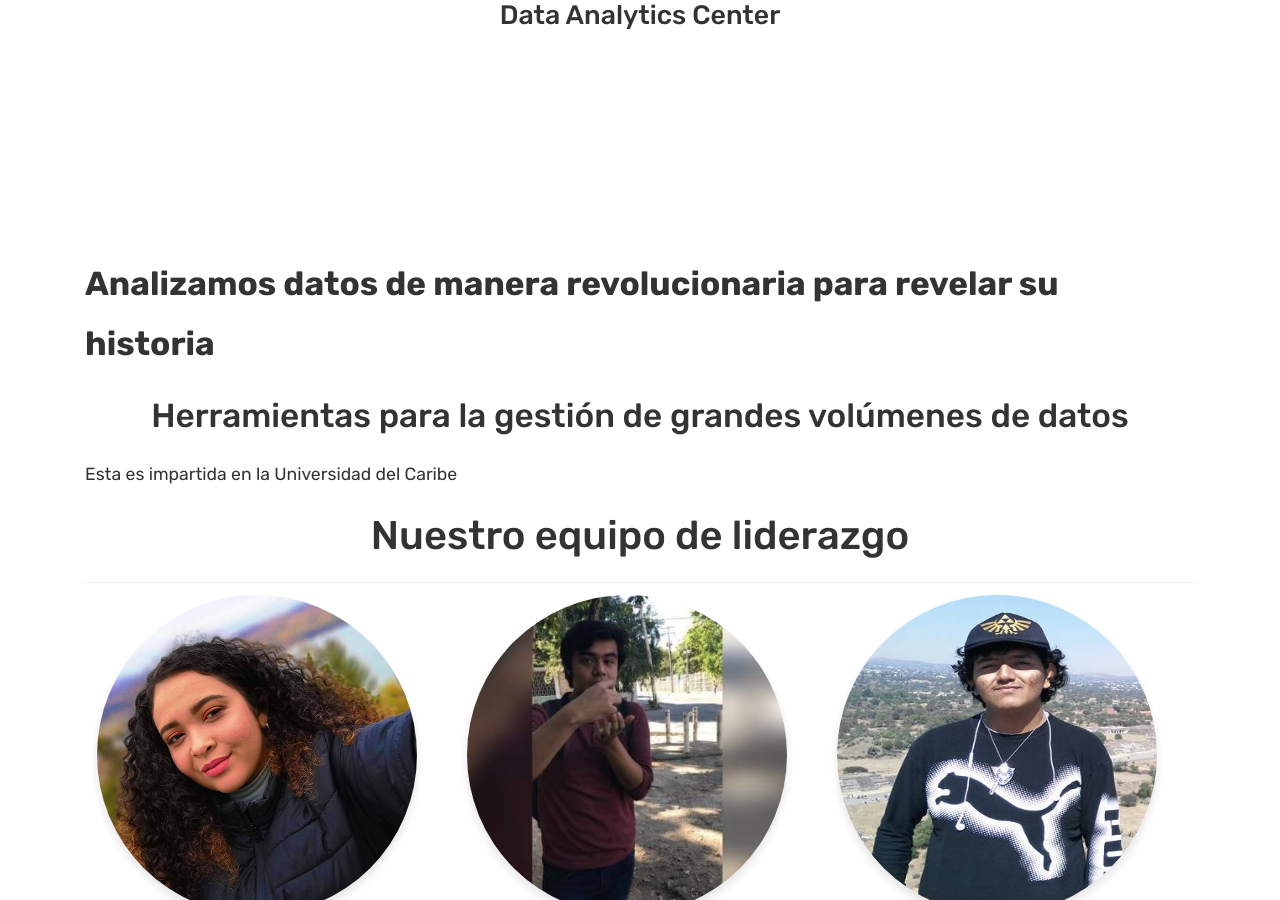
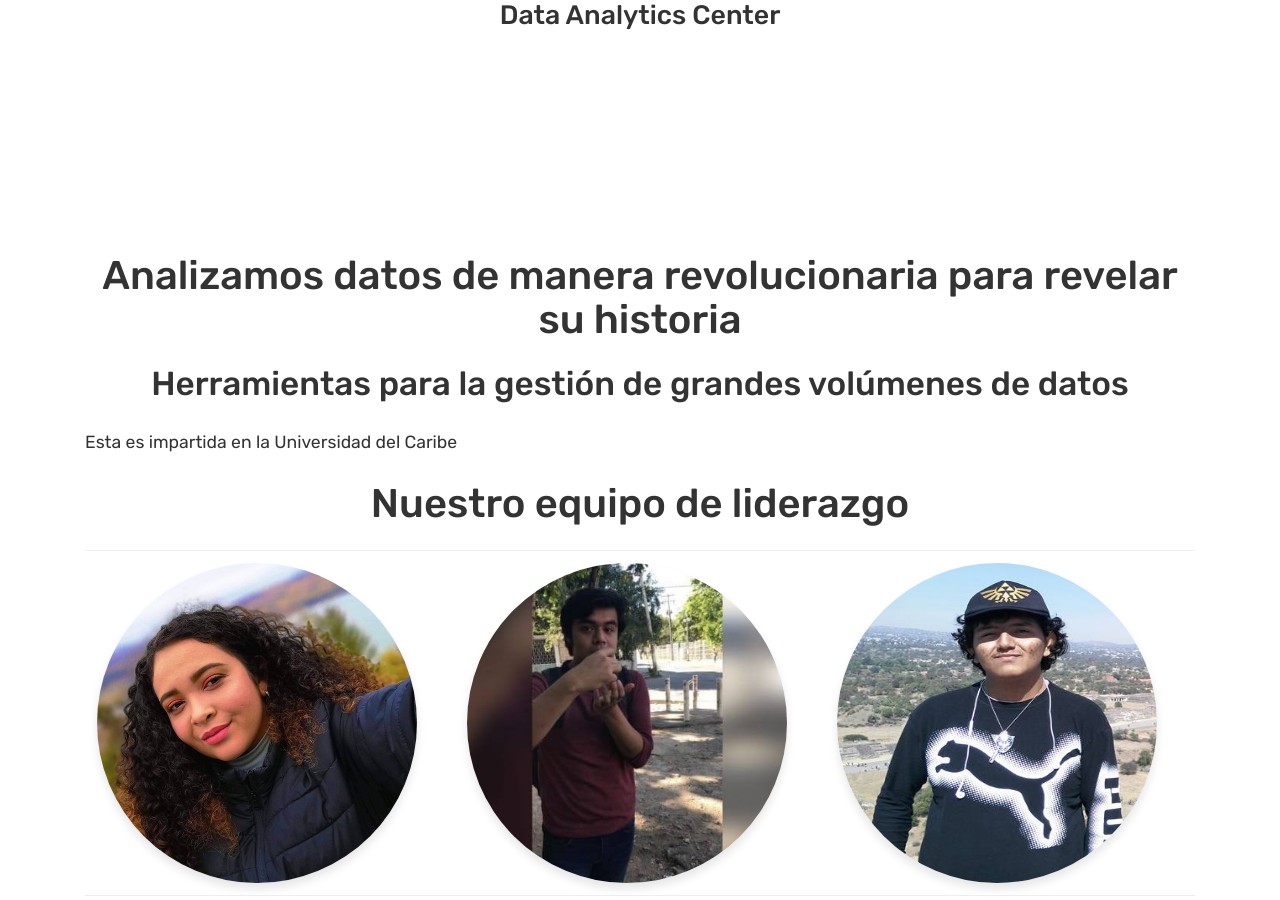
Before and after one commit to Famvazpom/apolo-n2a, a Jekyll site: the page built from about.html, in a window 1280 px wide and 900 px high, scrolled down 875 px. Built offline with Jekyll 4.4.1, drawn with Linux system fonts in a browser that asks for light colours; nearby versions of some CDN libraries.

Commit message:
Cambios: about

```diff
--- a/about.html
+++ b/about.html
@@ -14,10 +14,10 @@ title: Acerca de Nosotros
 </section>
 
 <p>
-  <b style="font-size:25pt; text-align:center">
+  <h1 style="font-size:30pt; text-align:center">
     Analizamos datos de manera revolucionaria
     para revelar su historia
-  </b>
+  </h1>
 </p>
 
 <p>
```
